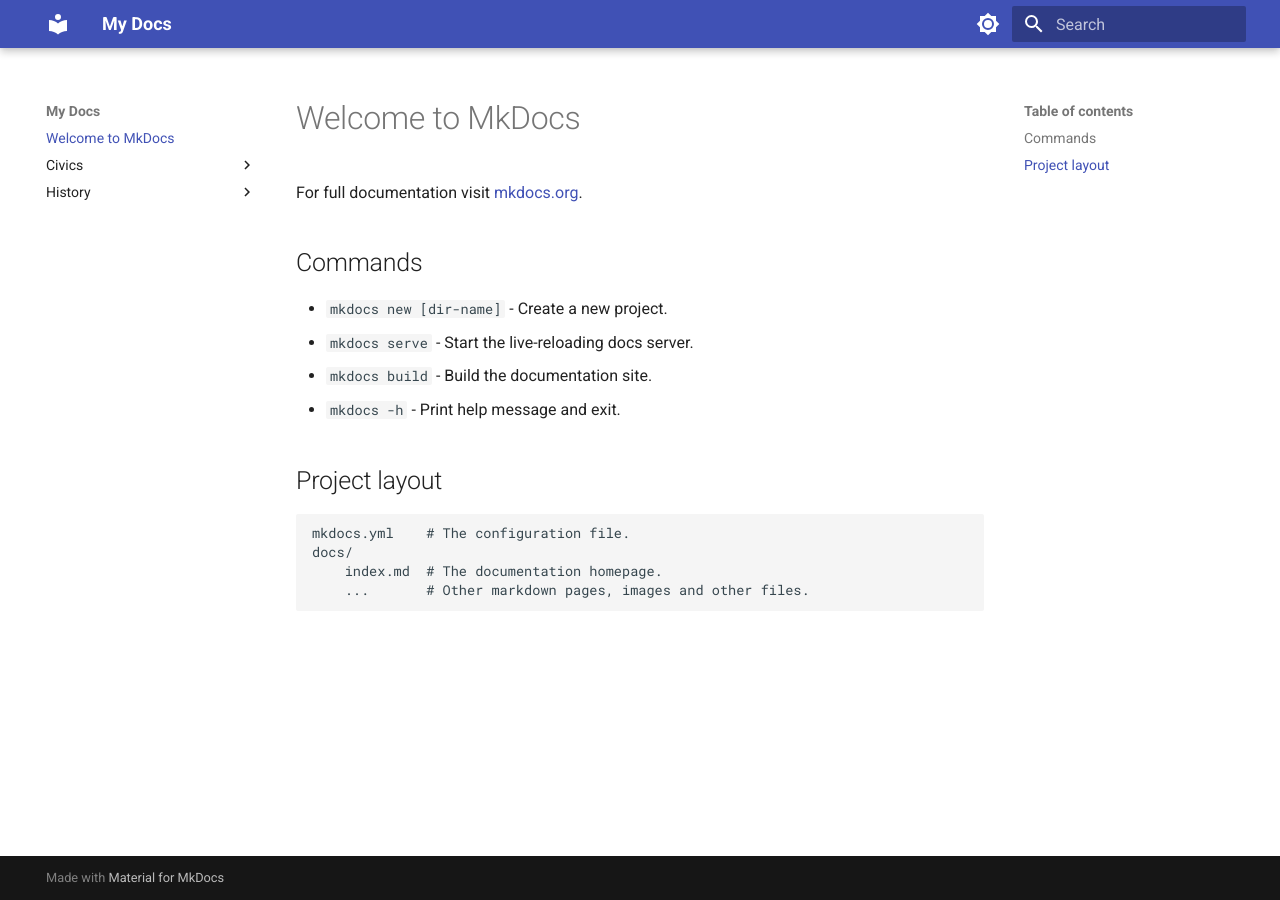
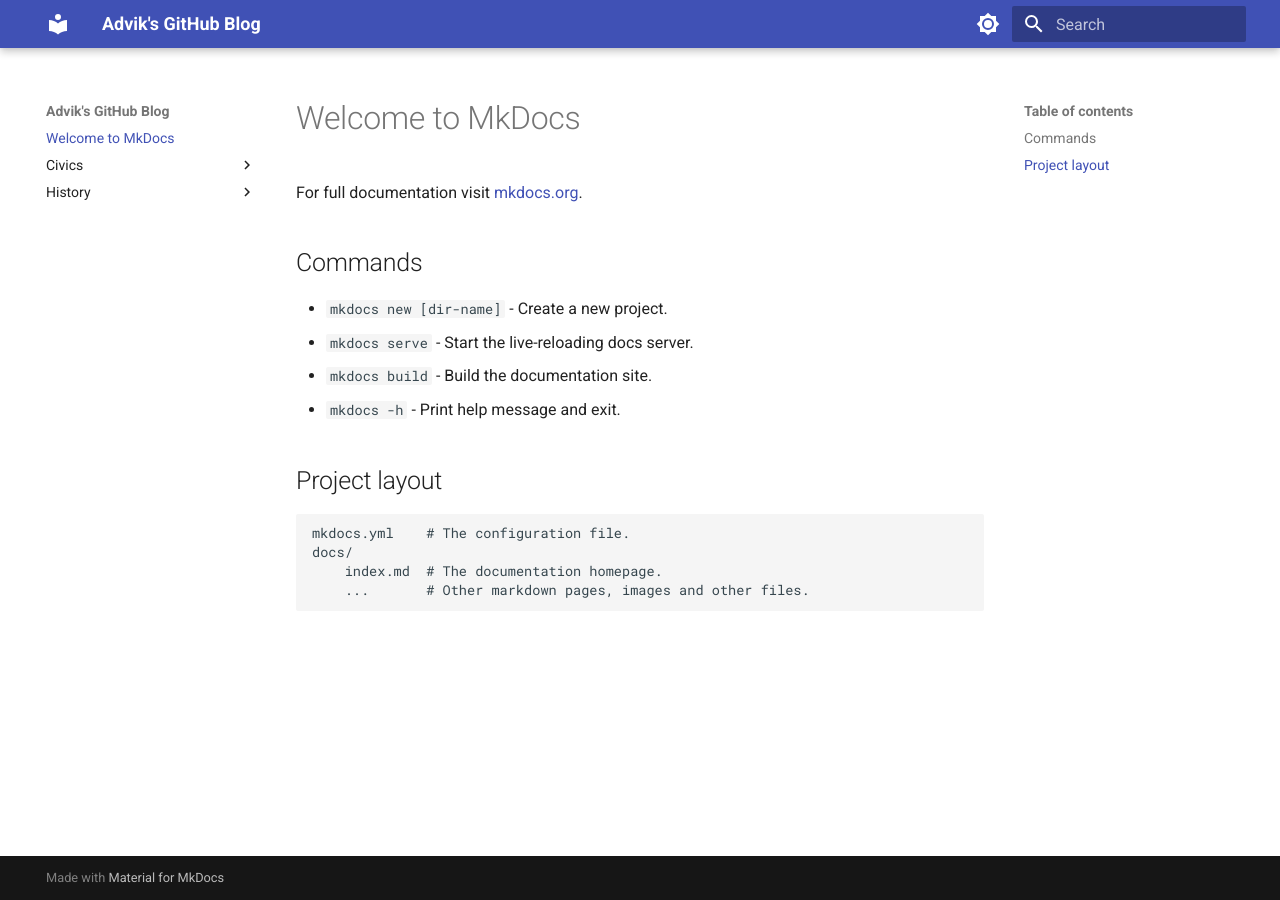
Before and after one commit to Advik-B/advik-b.github.io, an MkDocs documentation site: the page built from docs/index.md, in a window 1280 px wide. Built offline with MkDocs 1.6.1 and Material for MkDocs 9.7.7, drawn with Linux system fonts in a browser that asks for light colours.

Commit message:
Update mkdocs.yml

```diff
--- a/mkdocs.yml
+++ b/mkdocs.yml
@@ -1,4 +1,4 @@
-site_name: My Docs
+site_name: Advik's GitHub Blog
 theme:
   name: material
   palette:
```
